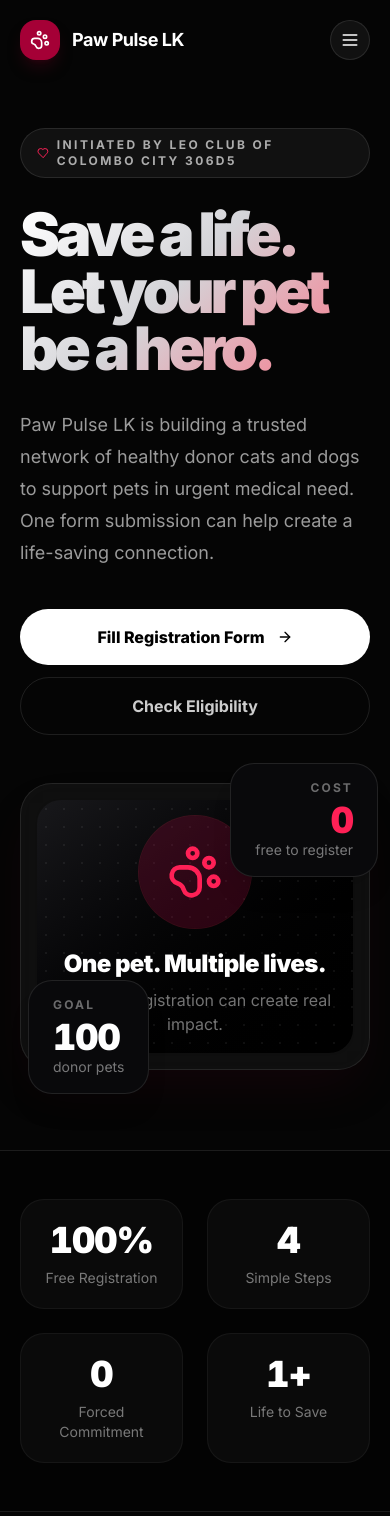
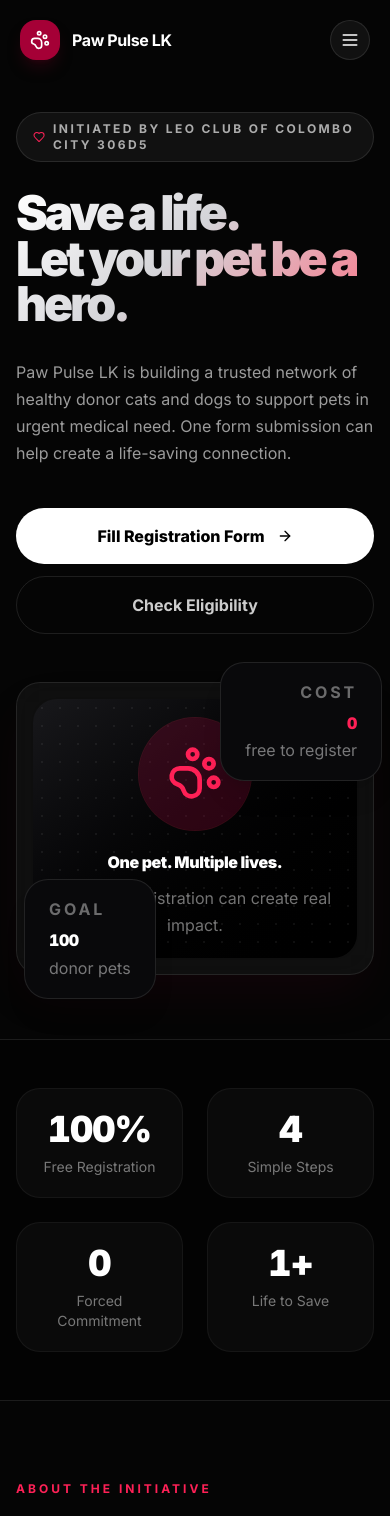
Before and after one commit to karthiganesan24/blood-donation-website, a React (Vite) app: page / in a window 390 px wide. Shown: the top 1516 px of the page. Built offline with nearby package versions, Linux system fonts and the light colour scheme.

Commit message:
Improve mobile responsiveness

```diff
--- a/src/index.css
+++ b/src/index.css
@@ -2,39 +2,181 @@
 
 :root {
   --accent: #e11d48;
+  --accent-dark: #881337;
   --bg: #050505;
   --text: #ffffff;
 }
 
-* { box-sizing: border-box; }
-html { scroll-behavior: smooth; }
+* {
+  box-sizing: border-box;
+}
+
+html {
+  scroll-behavior: smooth;
+  overflow-x: hidden;
+}
+
 body {
   margin: 0;
+  overflow-x: hidden;
   background: var(--bg);
   color: var(--text);
-  font-family: "Inter", system-ui, -apple-system, BlinkMacSystemFont, "Segoe UI", sans-serif;
+  font-family: "Inter", system-ui, -apple-system, BlinkMacSystemFont, "Segoe UI",
+    sans-serif;
   -webkit-font-smoothing: antialiased;
 }
-button { font-family: inherit; }
+
+button {
+  font-family: inherit;
+}
+
 .gradient-text {
   background: linear-gradient(135deg, #ffffff 0%, #d4d4d8 45%, #fb7185 100%);
   -webkit-background-clip: text;
   -webkit-text-fill-color: transparent;
 }
+
 .glass-card {
   background: rgba(255, 255, 255, 0.045);
   border: 1px solid rgba(255, 255, 255, 0.09);
   backdrop-filter: blur(18px);
 }
-.card-hover { transition: transform .25s ease, border-color .25s ease, background .25s ease; }
-.card-hover:hover { transform: translateY(-5px); border-color: rgba(244,63,94,.45); background: rgba(255,255,255,.055); }
-.nav-link { position: relative; }
+
+.card-hover {
+  transition: transform 0.25s ease, border-color 0.25s ease,
+    background 0.25s ease;
+}
+
+.card-hover:hover {
+  transform: translateY(-5px);
+  border-color: rgba(244, 63, 94, 0.45);
+  background: rgba(255, 255, 255, 0.055);
+}
+
+.nav-link {
+  position: relative;
+}
+
 .nav-link::after {
-  content: ""; position: absolute; left: 0; bottom: -7px; width: 0; height: 2px; border-radius: 99px;
-  background: var(--accent); transition: width .2s ease;
+  content: "";
+  position: absolute;
+  left: 0;
+  bottom: -7px;
+  width: 0;
+  height: 2px;
+  border-radius: 99px;
+  background: var(--accent);
+  transition: width 0.2s ease;
 }
-.nav-link:hover::after, .nav-link.active::after { width: 100%; }
-details summary::-webkit-details-marker { display: none; }
-details[open] p { animation: fadeIn .2s ease-out; }
-@keyframes fadeIn { from { opacity: 0; transform: translateY(-6px); } to { opacity: 1; transform: translateY(0); } }
-.stat-number { font-variant-numeric: tabular-nums; }
+
+.nav-link:hover::after,
+.nav-link.active::after {
+  width: 100%;
+}
+
+details summary::-webkit-details-marker {
+  display: none;
+}
+
+details[open] p {
+  animation: fadeIn 0.2s ease-out;
+}
+
+@keyframes fadeIn {
+  from {
+    opacity: 0;
+    transform: translateY(-6px);
+  }
+
+  to {
+    opacity: 1;
+    transform: translateY(0);
+  }
+}
+
+.stat-number {
+  font-variant-numeric: tabular-nums;
+}
+
+/* Mobile responsiveness fixes */
+@media (max-width: 768px) {
+  html,
+  body,
+  main {
+    width: 100%;
+    max-width: 100%;
+    overflow-x: hidden;
+  }
+
+  nav {
+    max-width: 100vw;
+  }
+
+  #home {
+    padding-top: 7rem;
+    padding-bottom: 4rem;
+  }
+
+  #home h1 {
+    font-size: 3.25rem;
+    line-height: 0.95;
+    letter-spacing: -0.065em;
+  }
+
+  #home p {
+    font-size: 1rem;
+    line-height: 1.7;
+  }
+
+  #home .inline-flex {
+    max-width: 100%;
+  }
+
+  section h2 {
+    font-size: 2.35rem !important;
+    line-height: 1.05;
+    letter-spacing: -0.04em;
+  }
+
+  .glass-card,
+  .card-hover {
+    border-radius: 1.5rem;
+  }
+
+  #faq summary {
+    font-size: 1rem;
+    line-height: 1.4;
+  }
+
+  footer {
+    text-align: center;
+  }
+}
+
+@media (max-width: 480px) {
+  #home {
+    padding-left: 1rem;
+    padding-right: 1rem;
+  }
+
+  #home h1 {
+    font-size: 3rem;
+  }
+
+  section {
+    padding-left: 1rem;
+    padding-right: 1rem;
+  }
+
+  section h2 {
+    font-size: 2.1rem !important;
+  }
+
+  nav span.block {
+    font-size: 1rem;
+  }
+
+  nav span.hidden {
+    display: none;
+  }
+}
```
